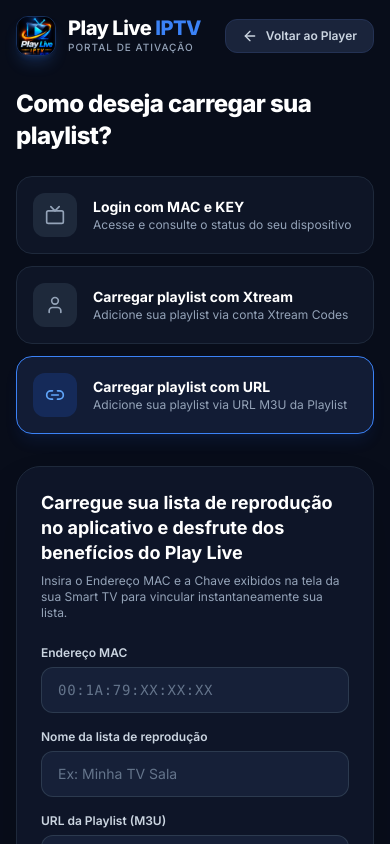
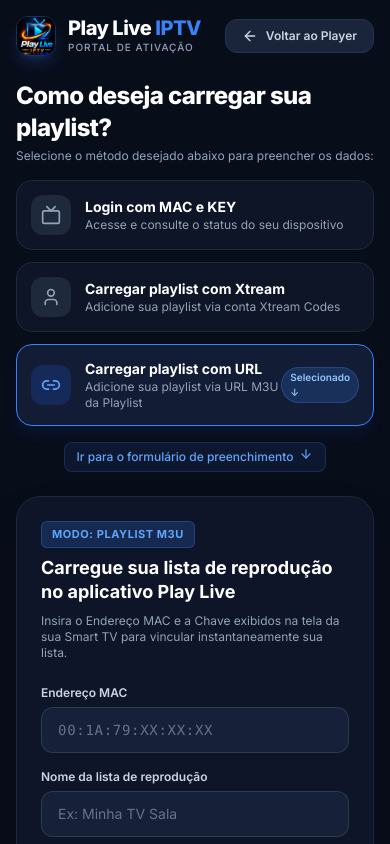
Before and after one commit to Gilsonei10/Teste, a React (Vite) app: page / in a window 390 px wide. Both pictures are taken after a click on the button 326 px from the left and 23 px from the top of the page. Built offline with nearby package versions, Linux system fonts and the light colour scheme; no server answers; what @capacitor/core would draw is missing.

Commit message:
fix(portal): melhora usabilidade mobile com scroll automatico ao formulario e suporte a aba check (v1.0.18)

```diff
--- a/package.json
+++ b/package.json
@@ -1,7 +1,7 @@
 {
   "name": "web-iptv-player",
   "private": true,
-  "version": "1.0.17",
+  "version": "1.0.18",
   "type": "module",
   "scripts": {
     "dev": "vite",
--- a/src/components/Portal/WebPortalView.tsx
+++ b/src/components/Portal/WebPortalView.tsx
@@ -1,11 +1,12 @@
-import React, { useState, useEffect } from 'react';
-import { Tv, User, Link2, CheckCircle2, AlertCircle, ArrowLeft, Loader2, Sparkles } from 'lucide-react';
+import React, { useState, useEffect, useRef } from 'react';
+import { Tv, User, Link2, CheckCircle2, AlertCircle, ArrowLeft, ArrowDown, Loader2, Sparkles, Search } from 'lucide-react';
 import { CloudPlaylistService } from '../../services/cloudPlaylistService';
 
 type PortalTab = 'url' | 'xtream' | 'code' | 'check';
 
 export const WebPortalView: React.FC<{ onBackToApp?: () => void }> = ({ onBackToApp }) => {
   const [activeTab, setActiveTab] = useState<PortalTab>('url');
+  const formCardRef = useRef<HTMLDivElement>(null);
 
   // Form Fields
   const [mac, setMac] = useState('');
@@ -40,6 +41,17 @@
     setMac(parts ? parts.join(':') : cleaned);
   };
 
+  const handleSelectTab = (tab: PortalTab) => {
+    setActiveTab(tab);
+    setFeedback(null);
+    // No celular, rola suavemente para o formulário para o usuário ver os campos imediatamente
+    if (typeof window !== 'undefined' && window.innerWidth < 1024) {
+      setTimeout(() => {
+        formCardRef.current?.scrollIntoView({ behavior: 'smooth', block: 'start' });
+      }, 100);
+    }
+  };
+
   const handleSubmit = async (e: React.FormEvent) => {
     e.preventDefault();
     setFeedback(null);
@@ -54,6 +66,32 @@
     }
     if (activeTab !== 'url' && !deviceKey) {
       setFeedback({ type: 'error', message: 'A chave do dispositivo (Key) de 6 dígitos é obrigatória.' });
+      return;
+    }
+
+    if (activeTab === 'check') {
+      setIsSubmitting(true);
+      const verifyRes = await CloudPlaylistService.verifyDeviceExists(mac);
+      if (!verifyRes.exists) {
+        setFeedback({
+          type: 'error',
+          message: verifyRes.message || 'Dispositivo não encontrado. Certifique-se de que o aplicativo Play Live está aberto na sua Smart TV com este MAC.',
+        });
+      } else {
+        const existing = await CloudPlaylistService.getRemotePlaylist(mac, deviceKey);
+        if (existing) {
+          setFeedback({
+            type: 'success',
+            message: `Dispositivo conectado com sucesso! Playlist ativa vinculada: "${existing.name}" (${existing.type === 'xtream' ? 'Xtream Codes' : 'Link M3U'}).`,
+          });
+        } else {
+          setFeedback({
+            type: 'success',
+            message: 'Dispositivo validado e online! Nenhuma lista enviada ainda. Selecione "Carregar playlist com URL" ou "Xtream" acima para enviar sua lista.',
+          });
+        }
+      }
+      setIsSubmitting(false);
       return;
     }
 
@@ -105,7 +143,7 @@
   return (
     <div className="min-h-screen w-full bg-[#080d1a] text-slate-100 flex flex-col justify-between p-4 sm:p-8 md:p-12 selection:bg-blue-600 selection:text-white font-sans">
       {/* Top Bar with brand and back button */}
-      <div className="max-w-6xl w-full mx-auto flex items-center justify-between pb-8">
+      <div className="max-w-6xl w-full mx-auto flex items-center justify-between pb-6 sm:pb-8">
         <div className="flex items-center gap-3">
           <img
             src="./icon.png"
@@ -132,29 +170,31 @@
       </div>
 
       {/* Main Grid: Left Tabs & Right Form Card */}
-      <div className="max-w-6xl w-full mx-auto grid grid-cols-1 lg:grid-cols-12 gap-8 items-start my-auto">
+      <div className="max-w-6xl w-full mx-auto grid grid-cols-1 lg:grid-cols-12 gap-6 lg:gap-8 items-start my-auto">
         {/* LEFT COLUMN: Options list */}
-        <div className="lg:col-span-5 space-y-6">
+        <div className="lg:col-span-5 space-y-4 sm:space-y-6">
+          <div>
             <h2 className="text-2xl sm:text-3xl font-extrabold text-white tracking-tight">
               Como deseja carregar sua playlist?
             </h2>
+            <p className="text-xs text-slate-400 mt-1">
+              Selecione o método desejado abaixo para preencher os dados:
+            </p>
+          </div>
 
           <div className="space-y-3">
             {/* Option 1: Login com MAC e KEY */}
             <button
               type="button"
-              onClick={() => {
-                setActiveTab('check');
-                setFeedback(null);
-              }}
-              className={`w-full p-4 rounded-2xl border text-left transition-all flex items-center justify-between cursor-pointer relative ${
+              onClick={() => handleSelectTab('check')}
+              className={`w-full p-3.5 sm:p-4 rounded-2xl border text-left transition-all flex items-center justify-between cursor-pointer relative ${
                 activeTab === 'check'
                   ? 'bg-[#121c35] border-blue-500 shadow-lg shadow-blue-600/10'
                   : 'bg-[#0f172a]/80 border-slate-800 hover:border-slate-700 text-slate-400'
               }`}
             >
-              <div className="flex items-center gap-4">
-                <div className={`p-3 rounded-xl ${activeTab === 'check' ? 'bg-blue-600/20 text-blue-400' : 'bg-slate-800 text-slate-400'}`}>
+              <div className="flex items-center gap-3.5">
+                <div className={`p-2.5 sm:p-3 rounded-xl ${activeTab === 'check' ? 'bg-blue-600/20 text-blue-400' : 'bg-slate-800 text-slate-400'}`}>
                   <Tv className="w-5 h-5" />
                 </div>
                 <div>
@@ -163,25 +203,27 @@
                 </div>
               </div>
               {activeTab === 'check' && (
+                <>
                   <div className="w-0 h-0 border-y-8 border-y-transparent border-l-[10px] border-l-blue-500 absolute -right-2.5 top-1/2 -translate-y-1/2 hidden lg:block" />
+                  <span className="lg:hidden text-[10px] bg-blue-500/20 text-blue-300 border border-blue-500/30 px-2 py-0.5 rounded-full font-semibold">
+                    Selecionado ↓
+                  </span>
+                </>
               )}
             </button>
 
             {/* Option 2: Carregar playlist com Xtream */}
             <button
               type="button"
-              onClick={() => {
-                setActiveTab('xtream');
-                setFeedback(null);
-              }}
-              className={`w-full p-4 rounded-2xl border text-left transition-all flex items-center justify-between cursor-pointer relative ${
+              onClick={() => handleSelectTab('xtream')}
+              className={`w-full p-3.5 sm:p-4 rounded-2xl border text-left transition-all flex items-center justify-between cursor-pointer relative ${
                 activeTab === 'xtream'
                   ? 'bg-[#121c35] border-blue-500 shadow-lg shadow-blue-600/10'
                   : 'bg-[#0f172a]/80 border-slate-800 hover:border-slate-700 text-slate-400'
               }`}
             >
-              <div className="flex items-center gap-4">
-                <div className={`p-3 rounded-xl ${activeTab === 'xtream' ? 'bg-blue-600/20 text-blue-400' : 'bg-slate-800 text-slate-400'}`}>
+              <div className="flex items-center gap-3.5">
+                <div className={`p-2.5 sm:p-3 rounded-xl ${activeTab === 'xtream' ? 'bg-blue-600/20 text-blue-400' : 'bg-slate-800 text-slate-400'}`}>
                   <User className="w-5 h-5" />
                 </div>
                 <div>
@@ -190,25 +232,27 @@
                 </div>
               </div>
               {activeTab === 'xtream' && (
+                <>
                   <div className="w-0 h-0 border-y-8 border-y-transparent border-l-[10px] border-l-blue-500 absolute -right-2.5 top-1/2 -translate-y-1/2 hidden lg:block" />
+                  <span className="lg:hidden text-[10px] bg-blue-500/20 text-blue-300 border border-blue-500/30 px-2 py-0.5 rounded-full font-semibold">
+                    Selecionado ↓
+                  </span>
+                </>
               )}
             </button>
 
             {/* Option 3: Carregar playlist com URL */}
             <button
               type="button"
-              onClick={() => {
-                setActiveTab('url');
-                setFeedback(null);
-              }}
-              className={`w-full p-4 rounded-2xl border text-left transition-all flex items-center justify-between cursor-pointer relative ${
+              onClick={() => handleSelectTab('url')}
+              className={`w-full p-3.5 sm:p-4 rounded-2xl border text-left transition-all flex items-center justify-between cursor-pointer relative ${
                 activeTab === 'url'
                   ? 'bg-[#121c35] border-blue-500 shadow-lg shadow-blue-600/10'
                   : 'bg-[#0f172a]/80 border-slate-800 hover:border-slate-700 text-slate-400'
               }`}
             >
-              <div className="flex items-center gap-4">
-                <div className={`p-3 rounded-xl ${activeTab === 'url' ? 'bg-blue-600/20 text-blue-400' : 'bg-slate-800 text-slate-400'}`}>
+              <div className="flex items-center gap-3.5">
+                <div className={`p-2.5 sm:p-3 rounded-xl ${activeTab === 'url' ? 'bg-blue-600/20 text-blue-400' : 'bg-slate-800 text-slate-400'}`}>
                   <Link2 className="w-5 h-5" />
                 </div>
                 <div>
@@ -217,22 +261,50 @@
                 </div>
               </div>
               {activeTab === 'url' && (
+                <>
                   <div className="w-0 h-0 border-y-8 border-y-transparent border-l-[10px] border-l-blue-500 absolute -right-2.5 top-1/2 -translate-y-1/2 hidden lg:block" />
+                  <span className="lg:hidden text-[10px] bg-blue-500/20 text-blue-300 border border-blue-500/30 px-2 py-0.5 rounded-full font-semibold">
+                    Selecionado ↓
+                  </span>
+                </>
               )}
             </button>
+
+            {/* Mobile Jump Button */}
+            <div className="lg:hidden pt-1 flex justify-center">
+              <button
+                type="button"
+                onClick={() => formCardRef.current?.scrollIntoView({ behavior: 'smooth' })}
+                className="text-xs text-blue-400 hover:text-blue-300 font-medium flex items-center gap-1.5 py-1.5 px-3 rounded-lg bg-blue-500/10 border border-blue-500/20 transition-all cursor-pointer"
+              >
+                <span>Ir para o formulário de preenchimento</span>
+                <ArrowDown className="w-3.5 h-3.5 animate-bounce" />
+              </button>
+            </div>
           </div>
         </div>
 
         {/* RIGHT COLUMN: Action Form Card */}
-        <div className="lg:col-span-7">
+        <div ref={formCardRef} className="lg:col-span-7 scroll-mt-6">
           <div className="bg-[#0f172a]/95 border border-slate-800 rounded-3xl p-6 sm:p-8 md:p-10 shadow-2xl relative backdrop-blur-xl">
             {/* Header info */}
             <div className="mb-6">
+              <div className="flex items-center gap-2 mb-2">
+                <span className="px-2.5 py-1 rounded-md bg-blue-500/20 text-blue-400 border border-blue-500/30 text-[11px] font-bold uppercase tracking-wider">
+                  {activeTab === 'url' && 'Modo: Playlist M3U'}
+                  {activeTab === 'xtream' && 'Modo: Xtream Codes'}
+                  {activeTab === 'check' && 'Modo: Consulta MAC e KEY'}
+                </span>
+              </div>
               <h3 className="text-lg sm:text-xl font-bold text-white leading-snug">
-                Carregue sua lista de reprodução no aplicativo e desfrute dos benefícios do Play Live
+                {activeTab === 'check'
+                  ? 'Consulte o status do seu dispositivo e listas ativas'
+                  : 'Carregue sua lista de reprodução no aplicativo Play Live'}
               </h3>
               <p className="text-xs text-slate-400 mt-2">
-                Insira o Endereço MAC e a Chave exibidos na tela da sua Smart TV para vincular instantaneamente sua lista.
+                {activeTab === 'check'
+                  ? 'Insira o Endereço MAC e a Chave para consultar a conexão do seu aparelho.'
+                  : 'Insira o Endereço MAC e a Chave exibidos na tela da sua Smart TV para vincular instantaneamente sua lista.'}
               </p>
             </div>
 
@@ -369,9 +441,9 @@
               {/* TAB CHECK SPECIFIC */}
               {activeTab === 'check' && (
                 <div className="p-4 rounded-xl bg-blue-600/10 border border-blue-500/20 text-xs text-blue-300 space-y-2">
-                  <p className="font-semibold text-white">Status da Conexão com a TV</p>
+                  <p className="font-semibold text-white">Status da Conexão com o Dispositivo</p>
                   <p>
-                    Com o MAC e a Chave preenchidos acima, você pode verificar se a sua TV já está pronta para receber listas.
+                    Insira o MAC e a Chave e clique em <strong>Consultar Dispositivo</strong> para verificar se a sua TV está online e se já possui uma playlist vinculada.
                   </p>
                 </div>
               )}
@@ -386,7 +458,12 @@
                   {isSubmitting ? (
                     <>
                       <Loader2 className="w-5 h-5 animate-spin" />
-                      <span>Processando playlist...</span>
+                      <span>{activeTab === 'check' ? 'Consultando dispositivo...' : 'Processando playlist...'}</span>
+                    </>
+                  ) : activeTab === 'check' ? (
+                    <>
+                      <Search className="w-4 h-4" />
+                      <span>Consultar Dispositivo</span>
                     </>
                   ) : (
                     <>
--- a/src/version.ts
+++ b/src/version.ts
@@ -1 +1 @@
-export const APP_VERSION = '1.0.17';
+export const APP_VERSION = '1.0.18';
```
Also changed, not shown: 1 other file (tests, documents, lock files or other folders). Lines whose indentation alone changed are shown as unchanged.
